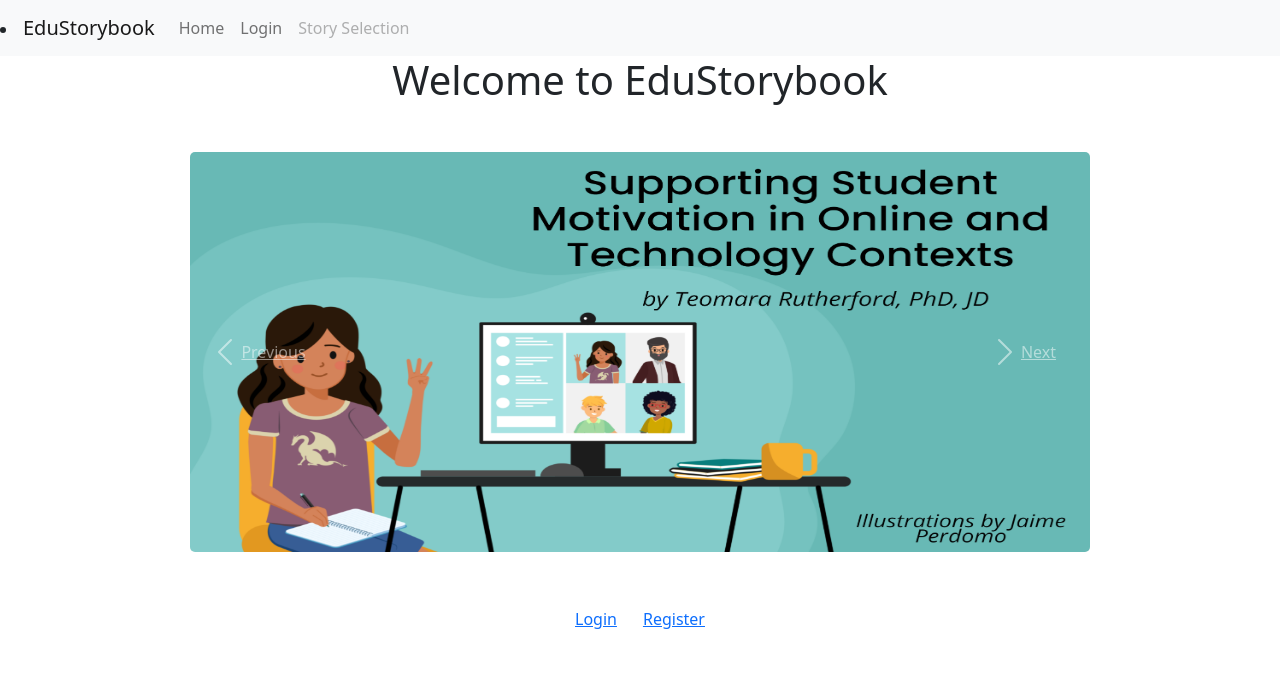
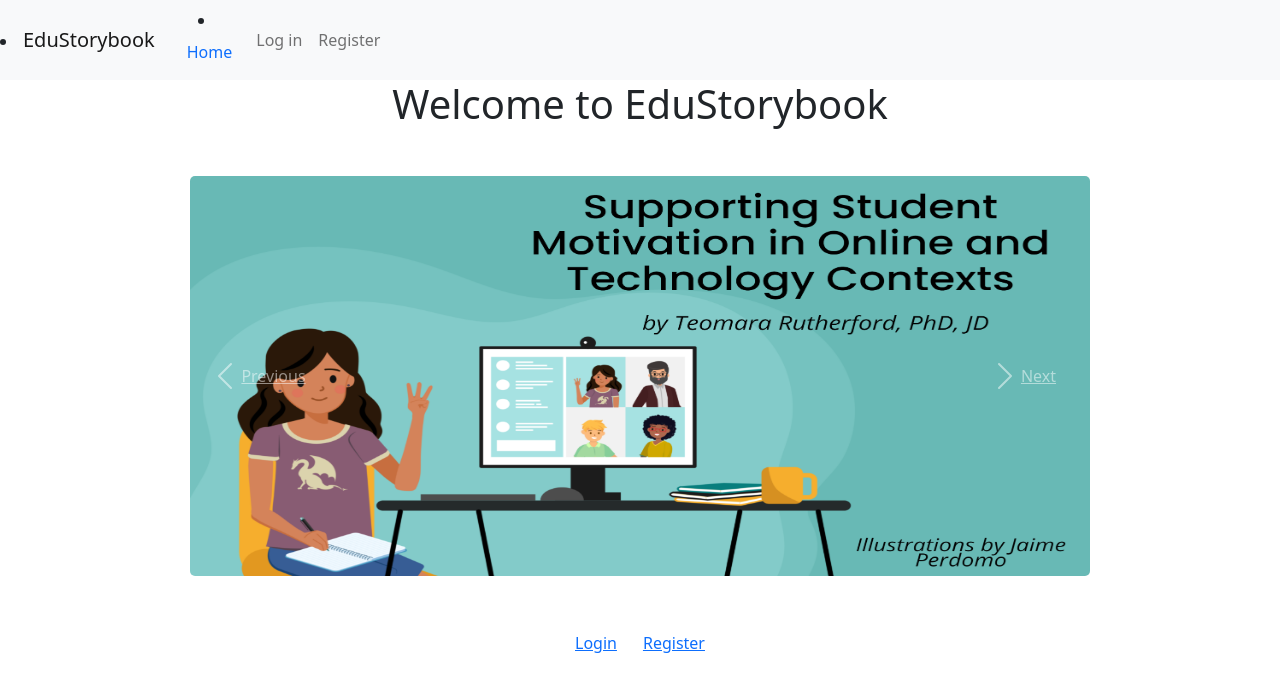
Before and after one commit to BITNULLS/storybook, a React (Create React App) app in the folder edu-storybook/: page / in a window 1280 px wide. Shown: the top 692 px of the page. Built offline with nearby package versions, Linux system fonts and the light colour scheme.

Commit message:
added NavBar class

```diff
--- a/edu-storybook/src/NavBar.js
+++ b/edu-storybook/src/NavBar.js
@@ -2,33 +2,68 @@
 import { Link } from "react-router-dom";
 
 class NavBar extends Component {
+    constructor() {
+      super()
+
+      this.state = {
+        loggedIn: false
+      }
+    }
+
+    /* componentDidMount() {
+      if (document.cookie.split(';').filter((item) => item.trim().startsWith('loggedIn=')).length) {
+        this.setState({ loggedIn: true })
+      }
+      window.setInterval(() => {
+        if (document.cookie.split(';').filter((item) => item.trim().startsWith('loggedIn=')).length) {
+          this.setState({ loggedIn: true })
+        }
+        else {
+          this.setState({ loggedIn: false })
+        }
+      }, 500)
+    } */
 
 render() {
   return (
+
   <nav class="navbar navbar-expand-lg navbar-light bg-light">
-
         <li class="nav-item">
           <Link class="navbar-brand" to="/">EduStorybook </Link>
         </li>
 
-        <ul class="navbar-nav mr-auto">
-
-        <li class="nav-item active">
+        <li class="nav-item">
           <Link class="nav-link" to="/">Home </Link>
         </li>
 
-        <li class="nav-item">
+        <ul class="navbar-nav mr-auto">
+        {this.state.loggedIn ?
+                  <React.Fragment>
+                    <Link className="nav-link mr-3" to="/myaccount">My account</Link>
+                    <Link className='nav-link' to='/'>Log out</Link>
+                    <Link className='nav-link' to="/StorySelection">Story Selection</Link>
+                  </React.Fragment>
+                  :
+                  <React.Fragment>
+                    <Link className='nav-link' to='/Login'>Log in</Link>
+                    <Link className='nav-link' to='/Register'>Register</Link>
+                  </React.Fragment>
+                }
+
+     { /*  <li class="nav-item">
           <Link class="nav-link" to="/Login">Login</Link>
         </li>
 
         <li class="nav-item">
           <Link class="nav-link disabled" to="/StorySelection">Story Selection</Link>
-        </li>
+              </li> */}
 
         </ul>
 
       </nav>
+
   );
+
 }
 }
 export default NavBar;
--- a/edu-storybook/src/pages/login-register/Login.jsx
+++ b/edu-storybook/src/pages/login-register/Login.jsx
@@ -1,5 +1,4 @@
 import React, {Component} from "react";
-import { NavLink } from "react-router-dom";
 import { Link } from "react-router-dom";
 
 /** This is the Login Page
--- a/edu-storybook/src/pages/login-register/ResetPassword.jsx
+++ b/edu-storybook/src/pages/login-register/ResetPassword.jsx
@@ -1,5 +1,4 @@
 import React, {Component} from "react";
-import { Link } from "react-router-dom";
 
 /**
  *
```
